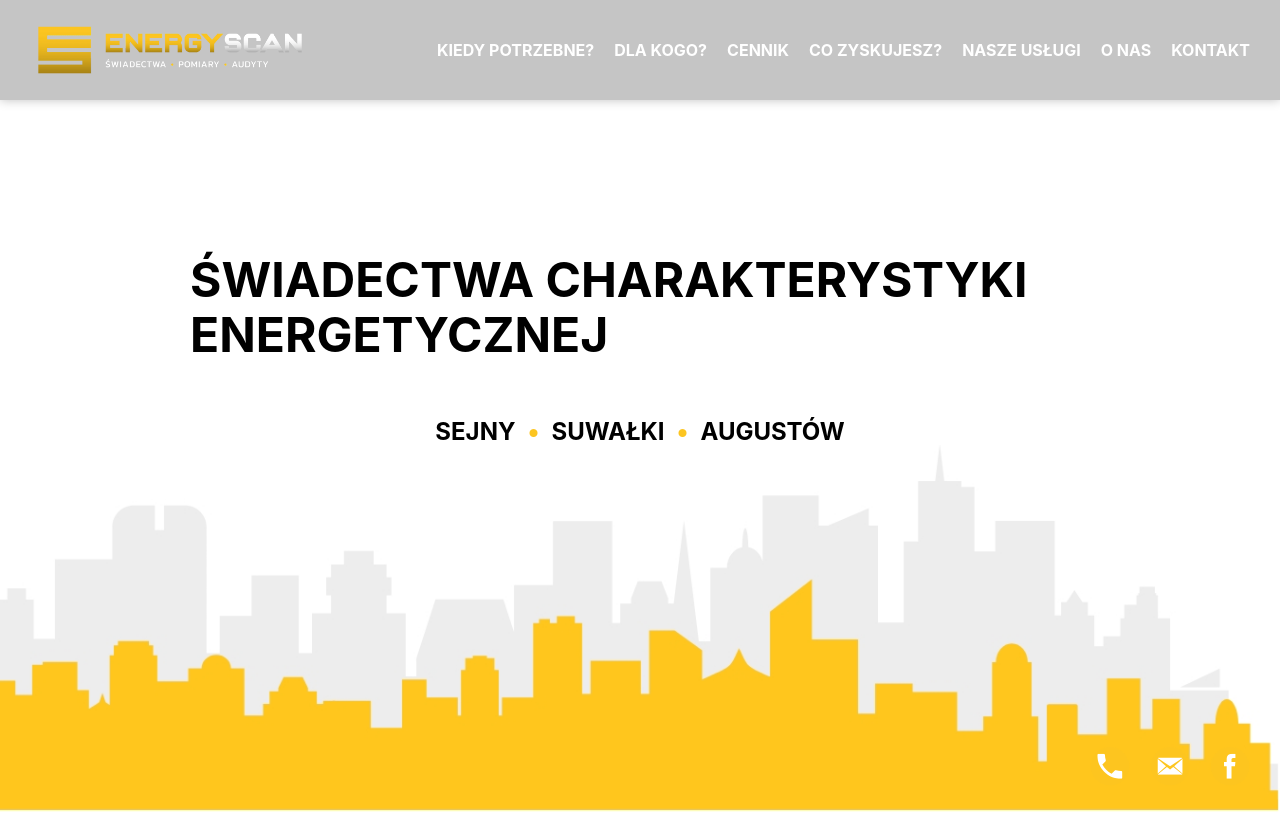
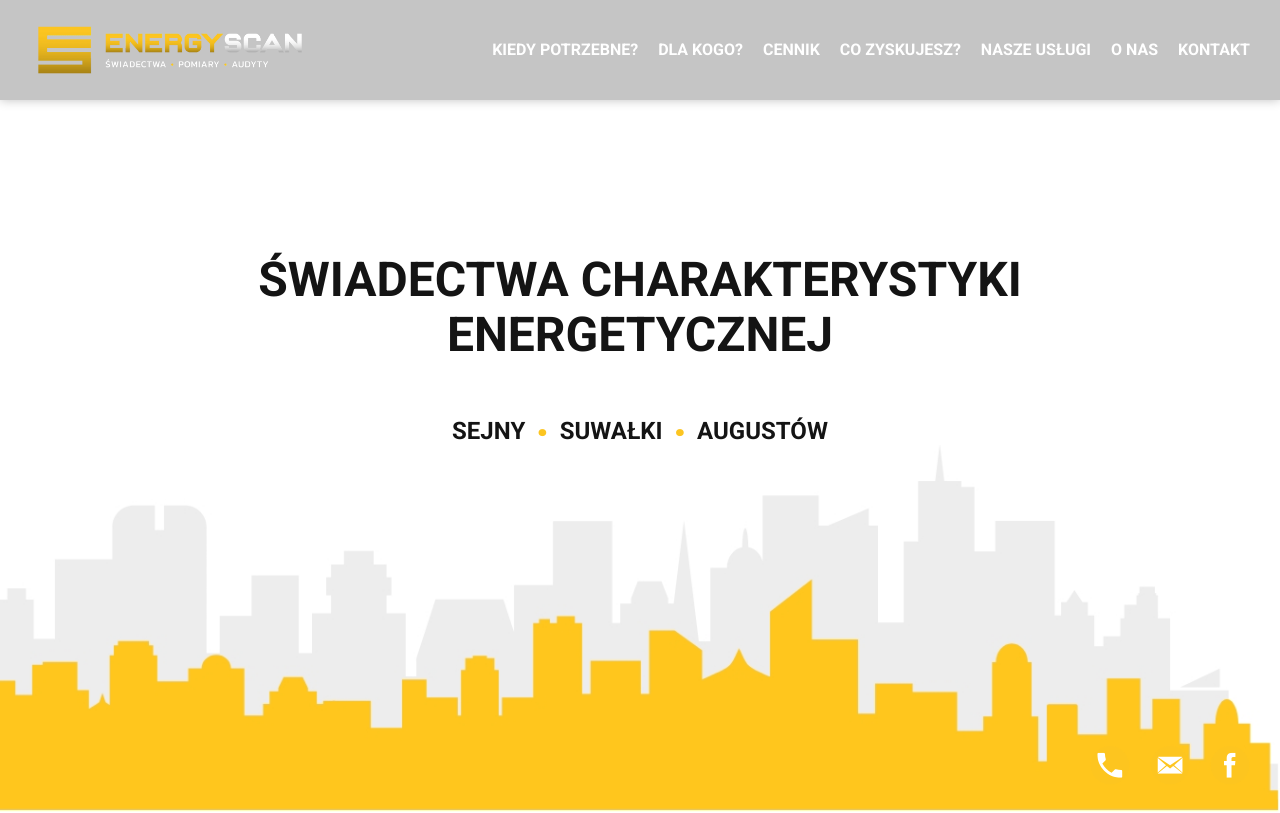
Before and after one commit to JustynaKow/Energyscan.pl, a React (Create React App) app: page / in a window 1280 px wide. Shown: the top 813 px of the page. Built offline with nearby package versions, Linux system fonts and the light colour scheme.

Commit message:
adding color, font-family, center content

```diff
--- a/src/GlobalStyles.js
+++ b/src/GlobalStyles.js
@@ -11,9 +11,11 @@ export const GlobalStyle = createGlobalStyle`
 
     body {
         background: ${({ theme }) => theme.color.white};
+        color: ${({ theme }) => theme.color.black};
         word-break: break-word;
-        font-family: 'Inter', sans-serif;
-        margin: 0;
+        font-family: 'Roboto', sans-serif;
+        margin: 0 auto;
         padding: 0;
+        text-align: center;
     }
 `;
```
